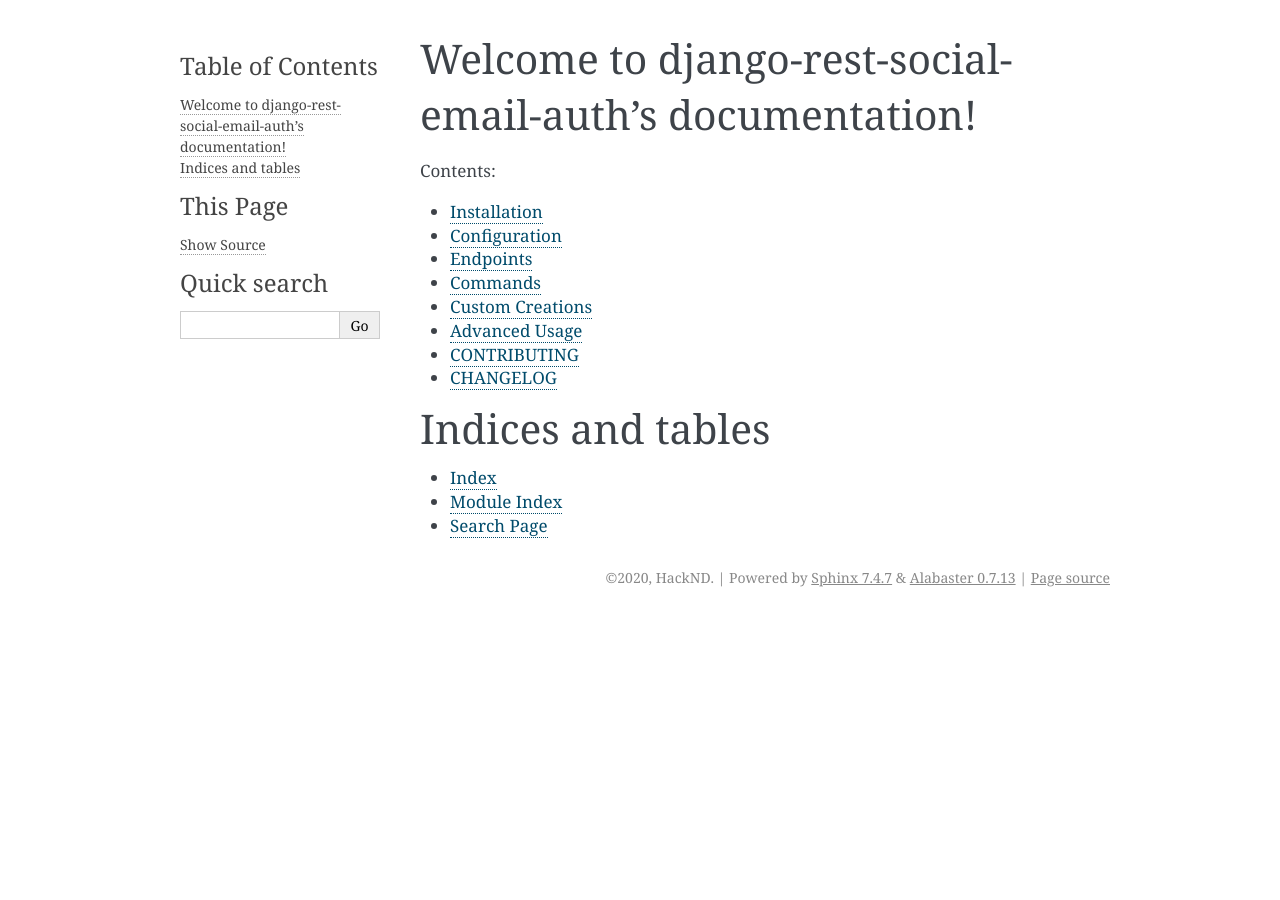
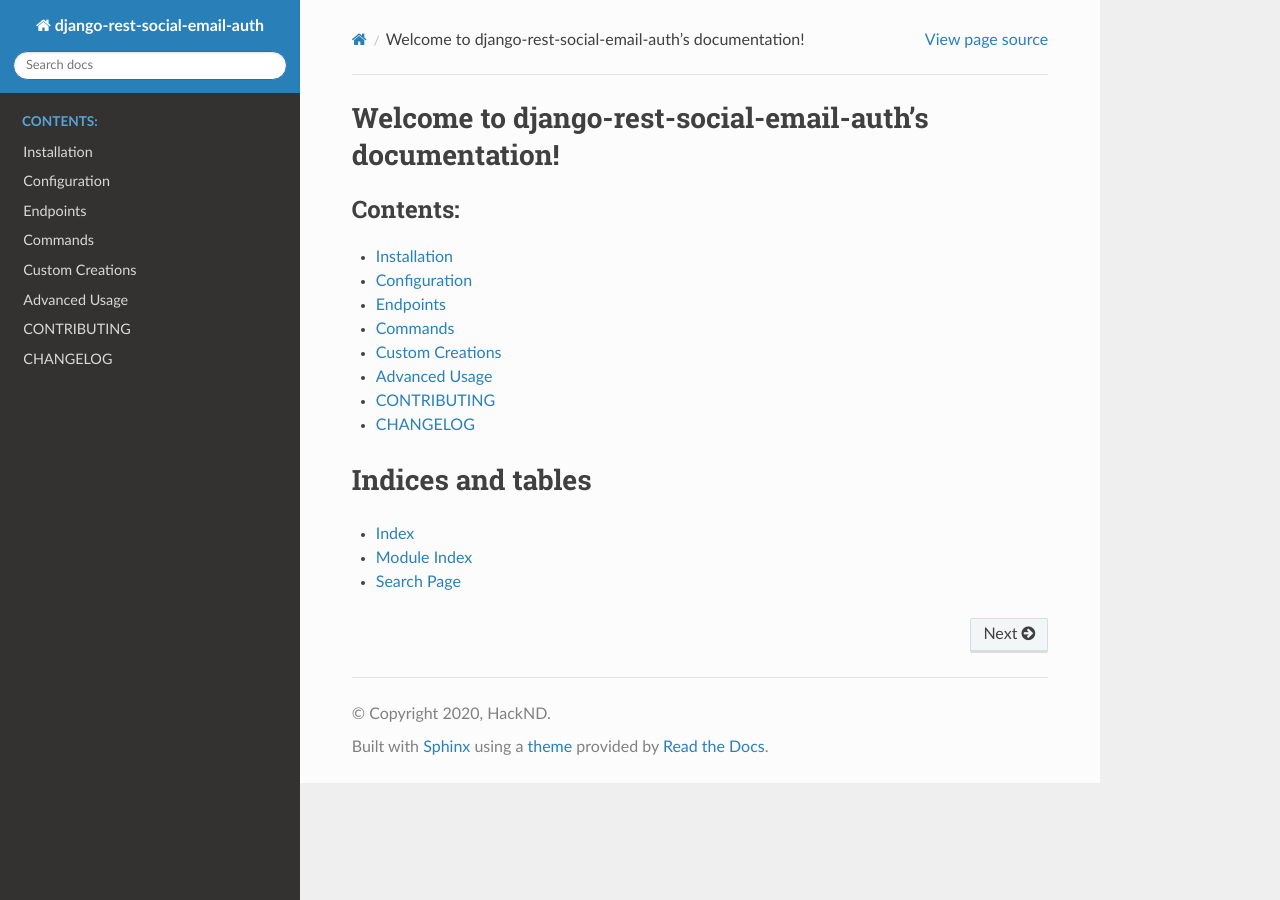
Before and after one commit to hacknd/django-rest-social-email-allauth, a Sphinx documentation site: the page built from docs/index.rst, in a window 1280 px wide. Built offline with Sphinx 7.4.7 and the Read the Docs theme 2.0.0, drawn with Linux system fonts in a browser that asks for light colours.

Commit message:
Adding ReadTheDocs Theme

```diff
--- a/docs/conf.py
+++ b/docs/conf.py
@@ -31,6 +31,7 @@
 # extensions coming with Sphinx (named 'sphinx.ext.*') or your custom
 # ones.
 extensions = [
+	"sphinx_rtd_theme",
 ]
 
 # Add any paths that contain templates here, relative to this directory.
@@ -47,9 +48,9 @@
 # The theme to use for HTML and HTML Help pages.  See the documentation for
 # a list of builtin themes.
 #
-html_theme = 'alabaster'
+html_theme = 'sphinx_rtd_theme'
 
 # Add any paths that contain custom static files (such as style sheets) here,
 # relative to this directory. They are copied after the builtin static files,
 # so a file named "default.css" will overwrite the builtin "default.css".
-html_static_path = ['_static']
+# html_static_path = ['_static']
```
